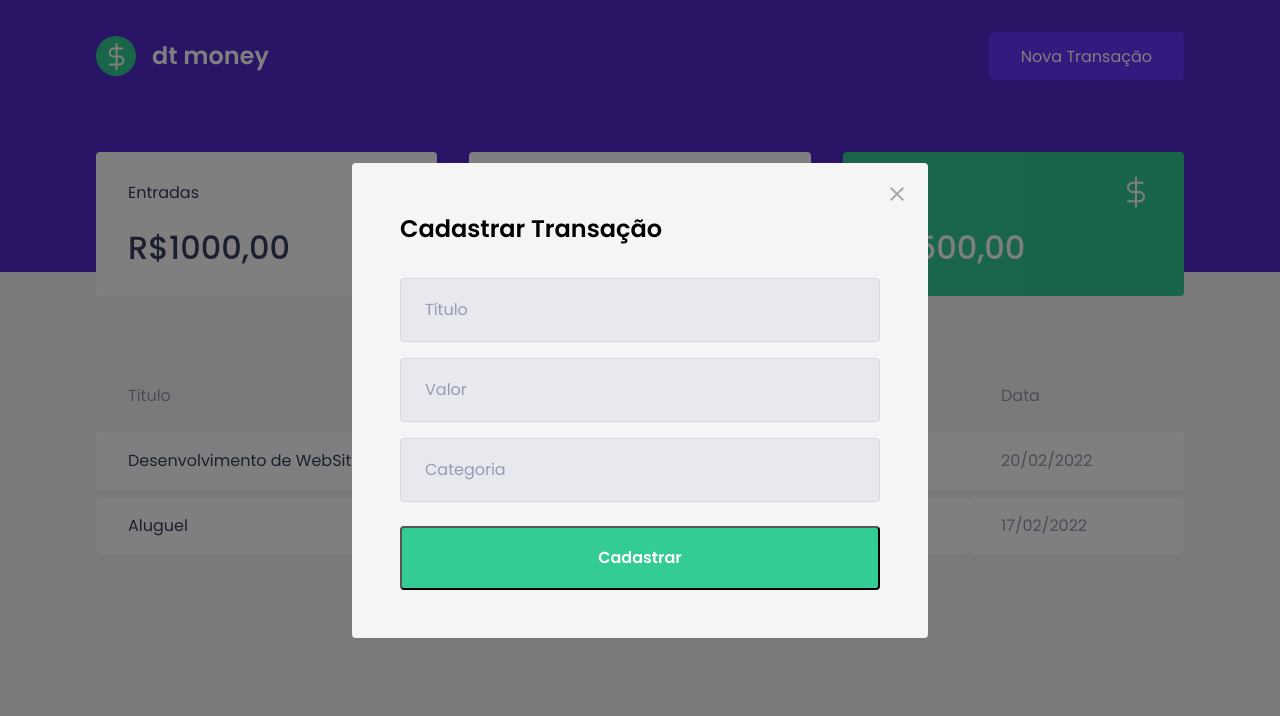
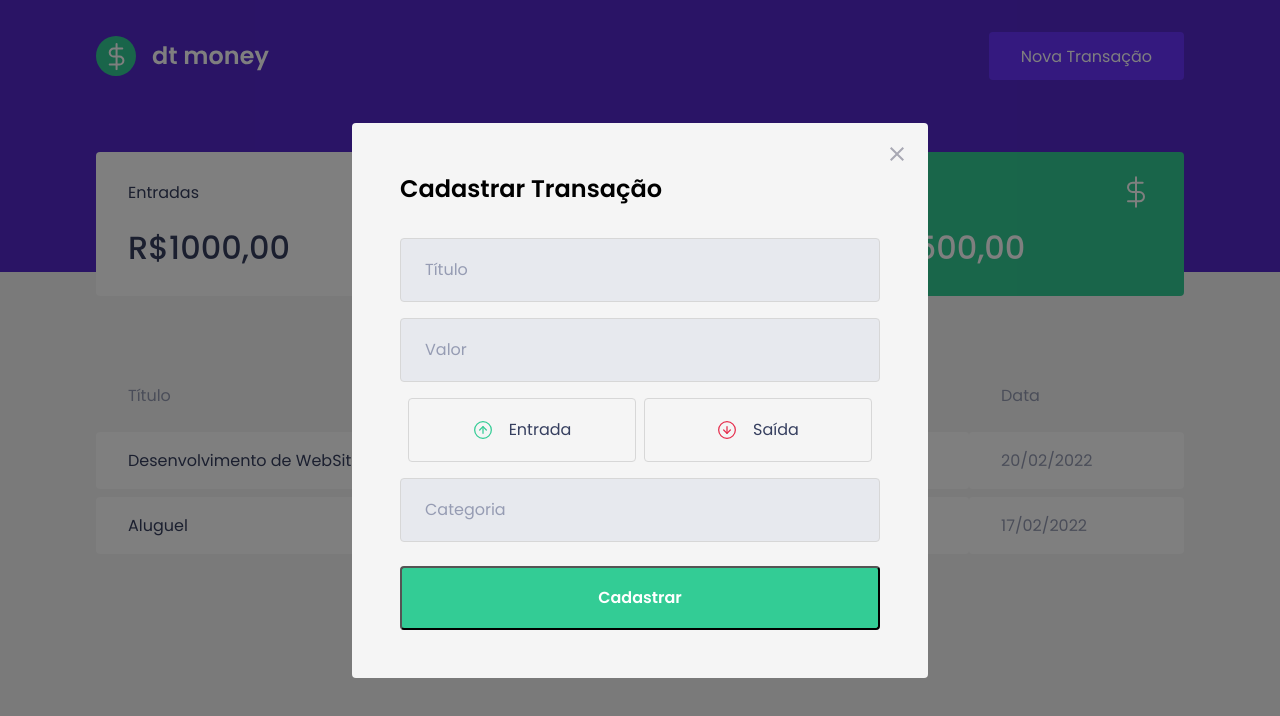
Before and after one commit to manoelvieira0/dtmoney, a React (Create React App) app: page / in a window 1280 px wide. Both pictures are taken after a click on the button "Nova Transação". Shown: the top 716 px of the page. Built offline with nearby package versions, Linux system fonts and the light colour scheme; no server answers; what miragejs would draw is missing.

Commit message:
Criando botões de Tipo

```diff
--- a/package.json
+++ b/package.json
@@ -10,12 +10,15 @@
     "@types/node": "^16.11.26",
     "@types/react": "^17.0.39",
     "@types/react-dom": "^17.0.13",
+    "@types/react-modal": "^3.13.1",
     "@types/styled-components": "^5.1.24",
+    "react-modal": "^3.14.4",
     "typescript": "^4.6.2"
   },
   "dependencies": {
     "axios": "^0.26.0",
     "miragejs": "^0.1.43",
+    "polished": "^4.1.4",
     "react": "^17.0.2",
     "react-dom": "^17.0.2",
     "react-scripts": "5.0.0",
--- a/src/components/NewTransactionsModal/index.tsx
+++ b/src/components/NewTransactionsModal/index.tsx
@@ -1,5 +1,7 @@
 import Modal from 'react-modal';
-import { Container } from './styles';
+import incomeImg from '../../assets/income.svg';
+import outcomeImg from '../../assets/outcome.svg';
+import { Container, TransactionTypeContainer } from './styles';
 import closeImg from '../../assets/close.svg';
 
 interface NewTransactionsModalProps {
@@ -27,6 +29,16 @@
                 <h2>Cadastrar Transação</h2>
                 <input placeholder="Título" />
                 <input placeholder="Valor" type="number" />
+                <TransactionTypeContainer>
+                    <button type="button">
+                        <img src={incomeImg} alt="Entrada" />
+                        <span>Entrada</span>
+                    </button>
+                    <button type="button">
+                        <img src={outcomeImg} alt="Saída" />
+                        <span>Saída</span>
+                    </button>
+                </TransactionTypeContainer>
                 <input placeholder="Categoria" />
                 <button type="submit">Cadastrar</button>
             </Container>
--- a/src/components/NewTransactionsModal/styles.ts
+++ b/src/components/NewTransactionsModal/styles.ts
@@ -1,4 +1,5 @@
 import styled from 'styled-components'
+import { darken } from 'polished'
 
 export const Container = styled.form`
     h2 {
@@ -46,3 +47,39 @@
         }
     }
 `
+
+export const TransactionTypeContainer = styled.div`
+    margin: 1rem 0.5rem;
+    display: grid;
+    grid-template-columns: 1fr 1fr;
+    gap: 0.5rem;
+
+    button{
+        height: 4rem;
+        border: 1px solid #d7d7d7;
+        border-radius: 0.25rem;
+        background: transparent;
+        display: flex;
+        justify-content: center;
+        align-items: center;
+
+        transition: border-color 0.2s ;
+
+        &:hover{
+            border-color: ${darken(0.1, '#d7d7d7')};
+        }
+
+        img {
+            width: 20px;
+            height: 20px;
+        }
+
+        span {
+            display: inline-block;
+            margin-left: 1rem;
+            font-size: 1rem;
+            color: var(--text-title);
+        }
+    }
+
+`
```
Also changed, not shown: 1 other file (tests, documents, lock files or other folders).
